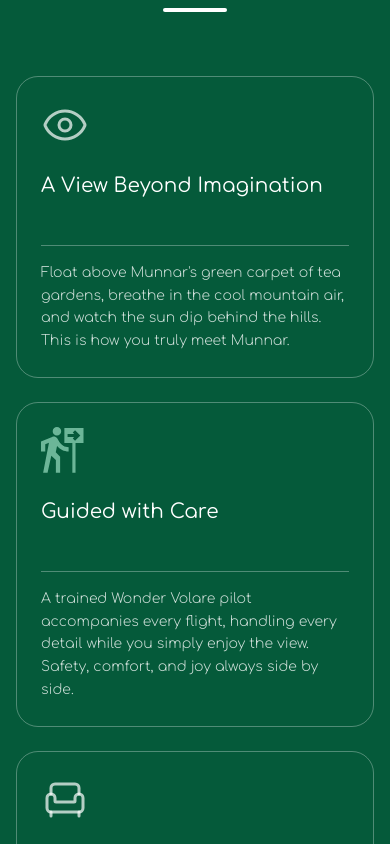
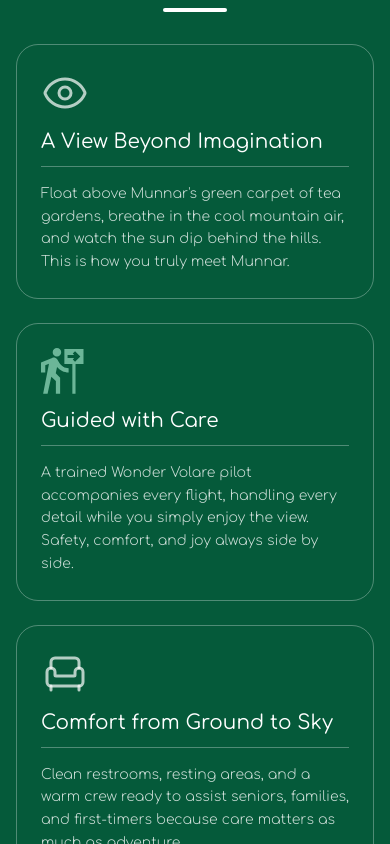
Before and after one commit to mantra-info/wonder_volare, a Next.js app: page / in a window 390 px wide. Shown: the part 2080-2924 px from the top of the page. Built offline with nearby package versions, Linux system fonts and the light colour scheme; no server answers.

Commit message:
feat(updates): in UI

```diff
--- a/src/components/FeaturesHighlight.tsx
+++ b/src/components/FeaturesHighlight.tsx
@@ -88,7 +88,7 @@ const WhyChooseUs = () => {
     <section className="bg-[#055A3A] py-20 px-4 sm:px-6 lg:px-8">
       <div className="max-w-7xl mx-auto">
         {/* Header Section */}
-        <div className="text-center mb-16">
+        <div className="text-center mb-8 lg:mb-16">
           <h2 className="text-4xl md:text-5xl text-white font-normal mb-6">
             Why Choose Us?
           </h2>
@@ -103,12 +103,12 @@ const WhyChooseUs = () => {
               className="group relative flex flex-col p-6 border border-white/30 rounded-3xl transition-all duration-300 hover:scale-105 hover:bg-white/5 hover:border-white/40"
             >
               {/* Icon Container - Fixed Height */}
-              <div className="mb-6 text-white/70 h-12 flex items-start">
+              <div className="mb-3 lg:mb-6 text-white/70 h-12 flex items-start">
                 {renderIcon(feature.icon)}
               </div>
 
               {/* Title - Fixed Height */}
-              <h4 className="text-xl text-white font-normal leading-tight mb-4 h-14 flex items-start">
+              <h4 className="text-xl text-white font-normal leading-tight mb-3 lg:h-14 flex items-start">
                 {feature.title}
               </h4>
 
```
